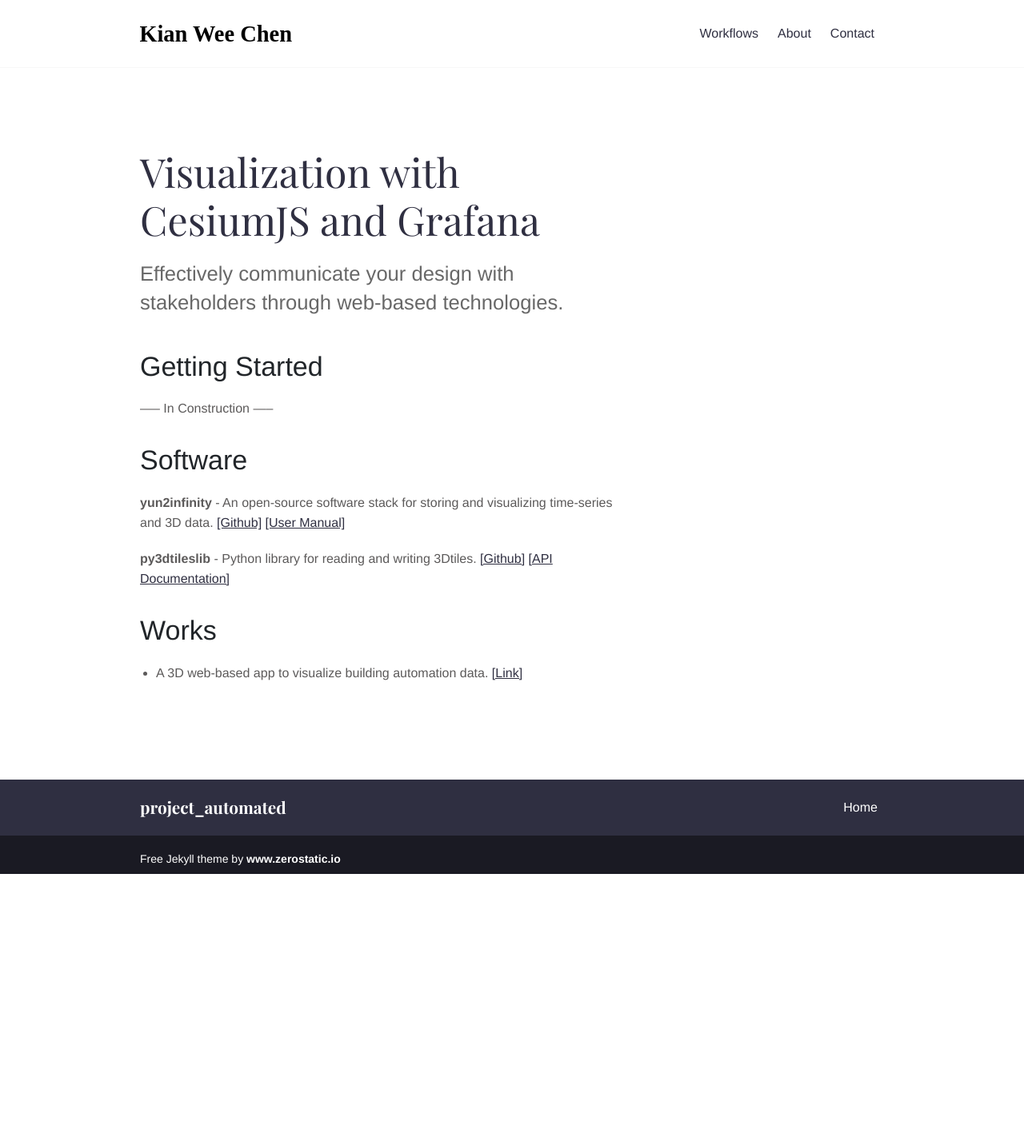
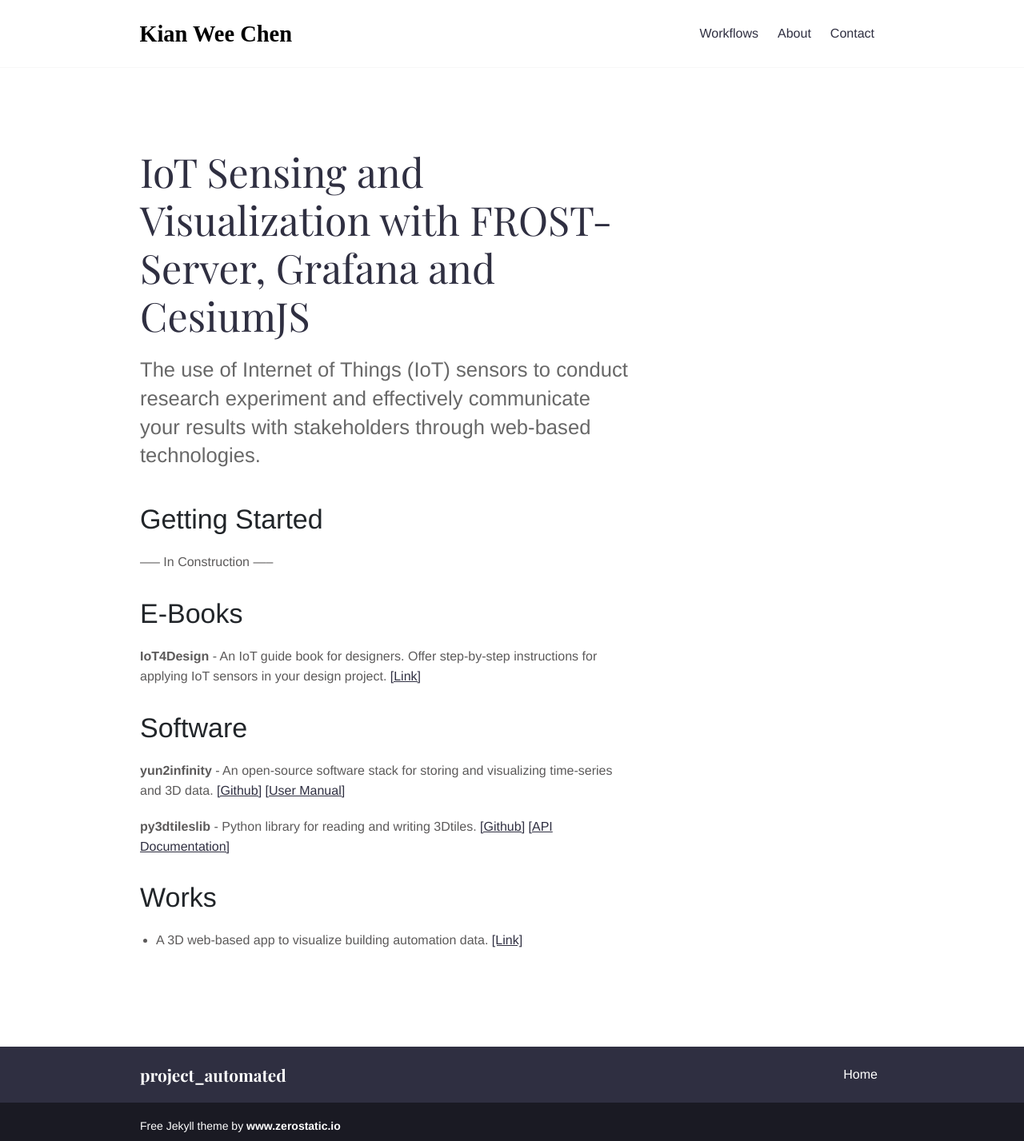
Before and after one commit to chenkianwee/project-automated, a Jekyll site: the page built from _workflows/04_iot.md, in a window 1280 px wide. Shown: the whole page at 80% size. Built offline with Jekyll 4.4.1, drawn with Linux system fonts in a browser that asks for light colours; before the commit the page ends 1093 px from its top, so only the background shows below that.

Commit message:
consolidated workflows

```diff
--- a/_workflows/06_web3d.md
+++ b/_workflows/04_iot.md
@@ -1,13 +1,16 @@
 ---
-title: "Visualization with CesiumJS and Grafana"
+title: "IoT Sensing and Visualization with FROST-Server, Grafana and CesiumJS"
 date: 2018-12-28T15:14:39+10:00
-weight: 6
+weight: 4
 ---
 
-Effectively communicate your design with stakeholders through web-based technologies.
+The use of Internet of Things (IoT) sensors to conduct research experiment and effectively communicate your results with stakeholders through web-based technologies.
 
 # Getting Started
 ----- In Construction -----
+
+# E-Books
+**IoT4Design** - An IoT guide book for designers. Offer step-by-step instructions for applying IoT sensors in your design project. <a href="https://chenkianwee.github.io/iot4design" target="_blank">[Link]</a>
 
 # Software
 **yun2infinity** - An open-source software stack for storing and visualizing time-series and 3D data. <a href="https://github.com/chenkianwee/yun2infinity" target="_blank">[Github]</a> <a href="https://chenkianwee.github.io/yun2infinity" target="_blank">[User Manual]</a>
```
Also changed, not shown: _workflows/02_bim.md (+5 -2 lines), _workflows/03_bps.md (deleted, +0 -16 lines), _workflows/03_pbgd.md (renamed from _workflows/04_pbgd.md, +1 -1 lines), _workflows/05_dev.md (renamed from _workflows/07_dev.md, +1 -1 lines), _workflows/05_iot.md (deleted, +0 -16 lines), _workflows/06_cdgn.md (renamed from _workflows/08_cdgn.md, +1 -1 lines).
